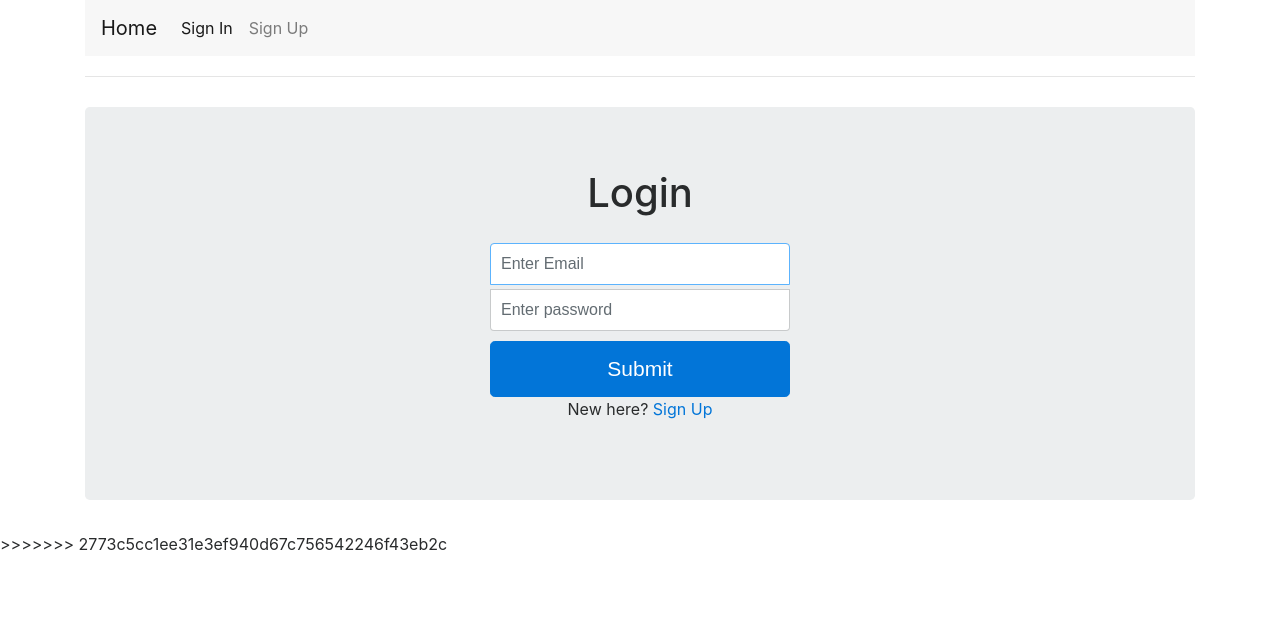
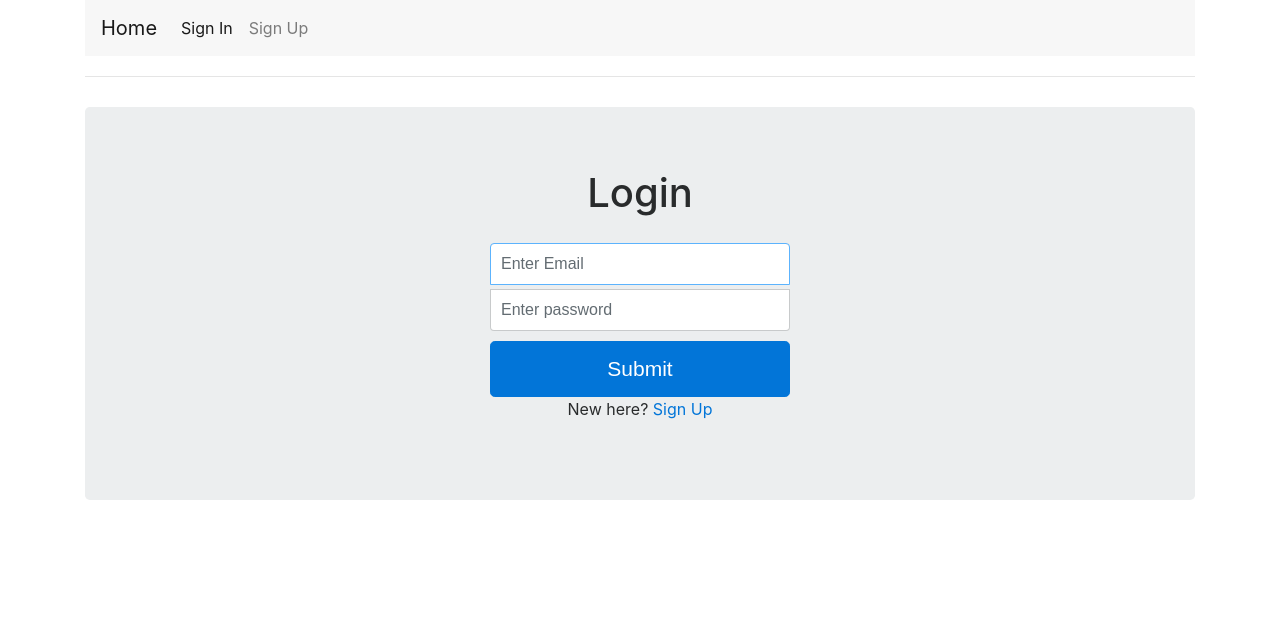
Before and after one commit to brownrough/recipeRepo, a Flask app: page /send in a window 1280 px wide. Shown: the top 637 px of the page. Run offline with Flask 2, Linux system fonts and the light colour scheme; some libraries are stand-ins or nearby versions.

Commit message:
fix: edited signin page

```diff
--- a/templates/signin.html
+++ b/templates/signin.html
@@ -51,4 +51,3 @@
 </div>
 </body>
 </html>
->>>>>>> 2773c5cc1ee31e3ef940d67c756542246f43eb2c
```
